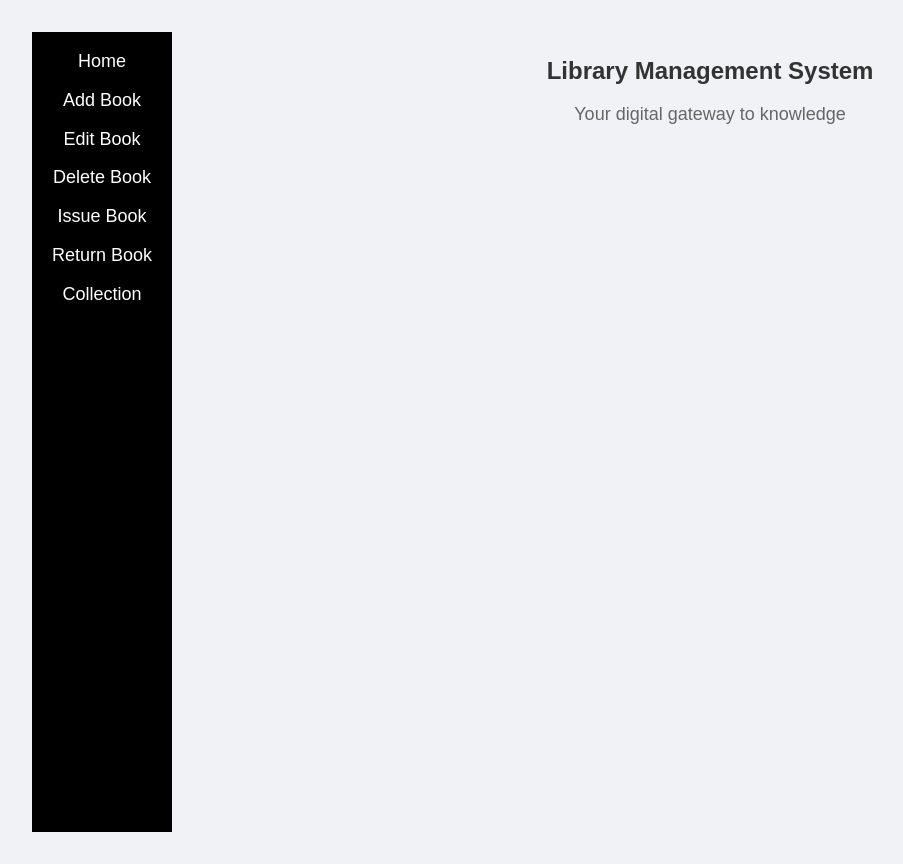
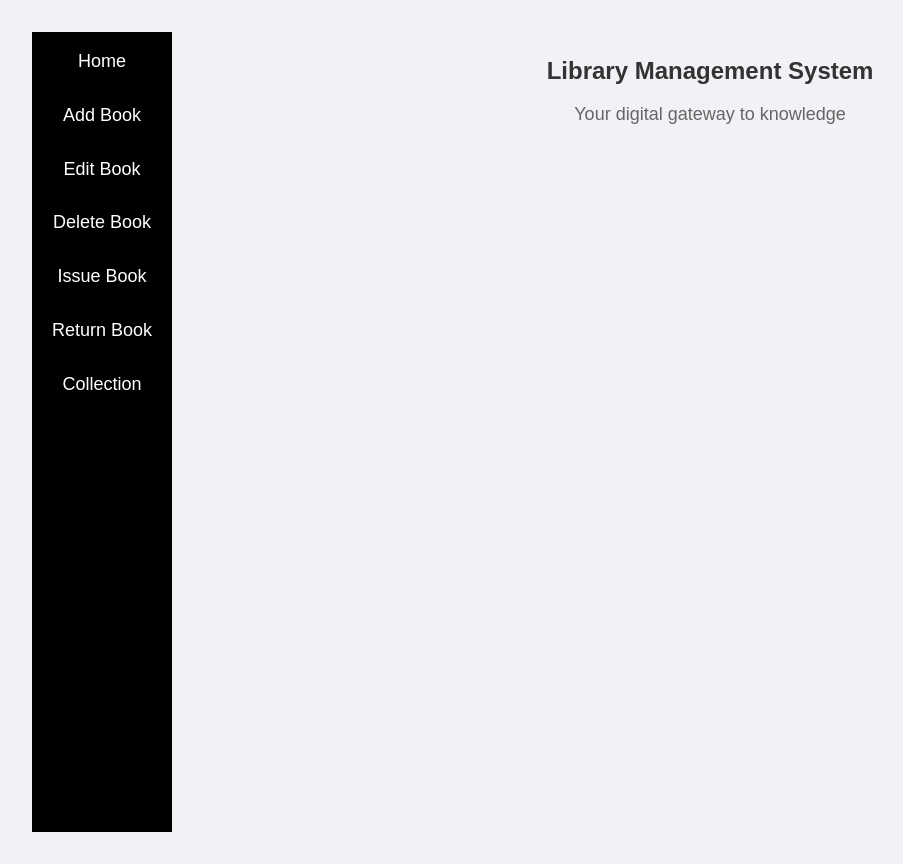
Before and after one commit to vkavith/PerScholas_Capstone_Library_Frontend, a React (Vite) app: page / in a window 1280 px wide. Shown: the whole page, without its empty margins (0-903 px from the left). Built offline with nearby package versions, Linux system fonts and the light colour scheme.

Commit message:
returnBooks

```diff
--- a/src/components/Sidebar.css
+++ b/src/components/Sidebar.css
@@ -5,6 +5,7 @@
   height: 100vh;
   display: flex;
   flex-direction: column;
+  gap: 15px;
 }
 
 .nav-link {
```
